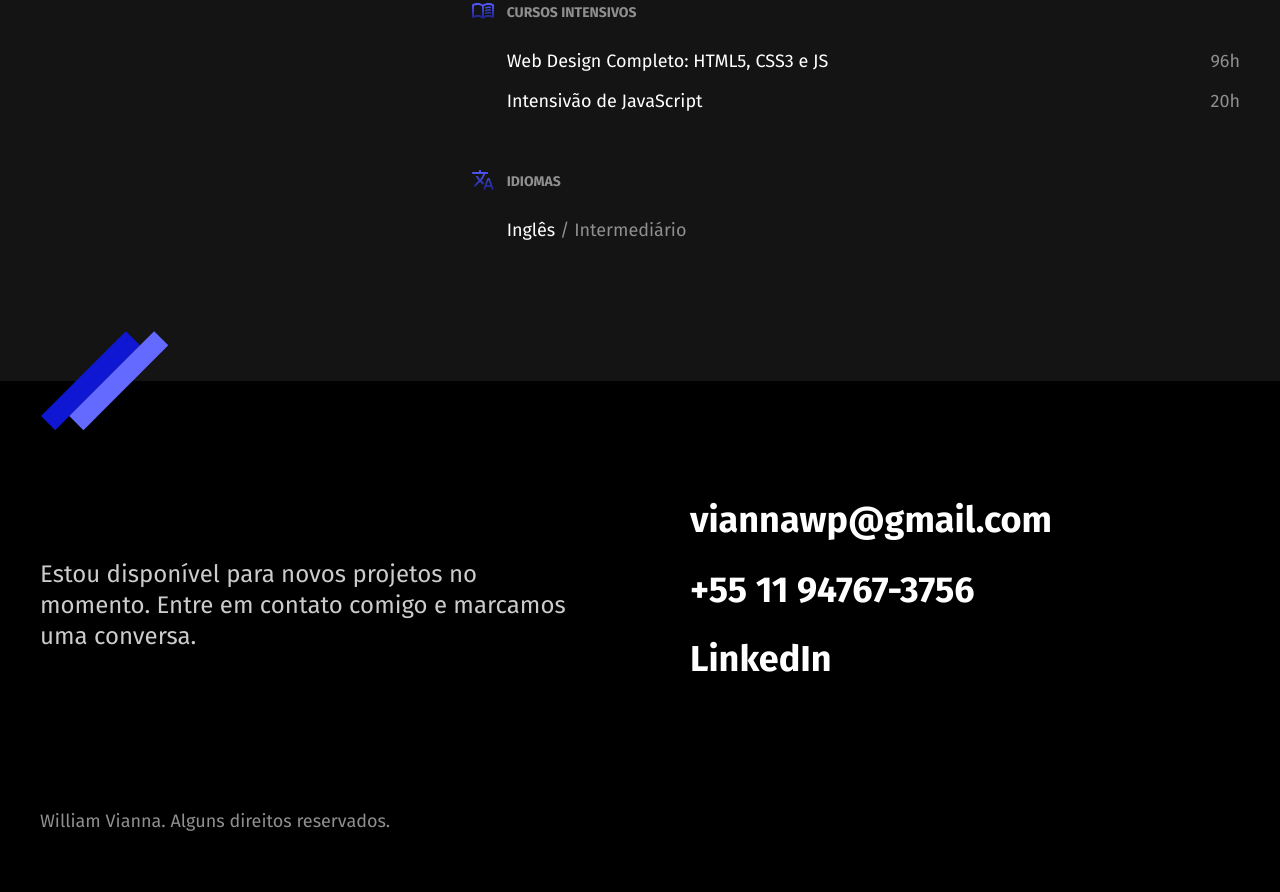
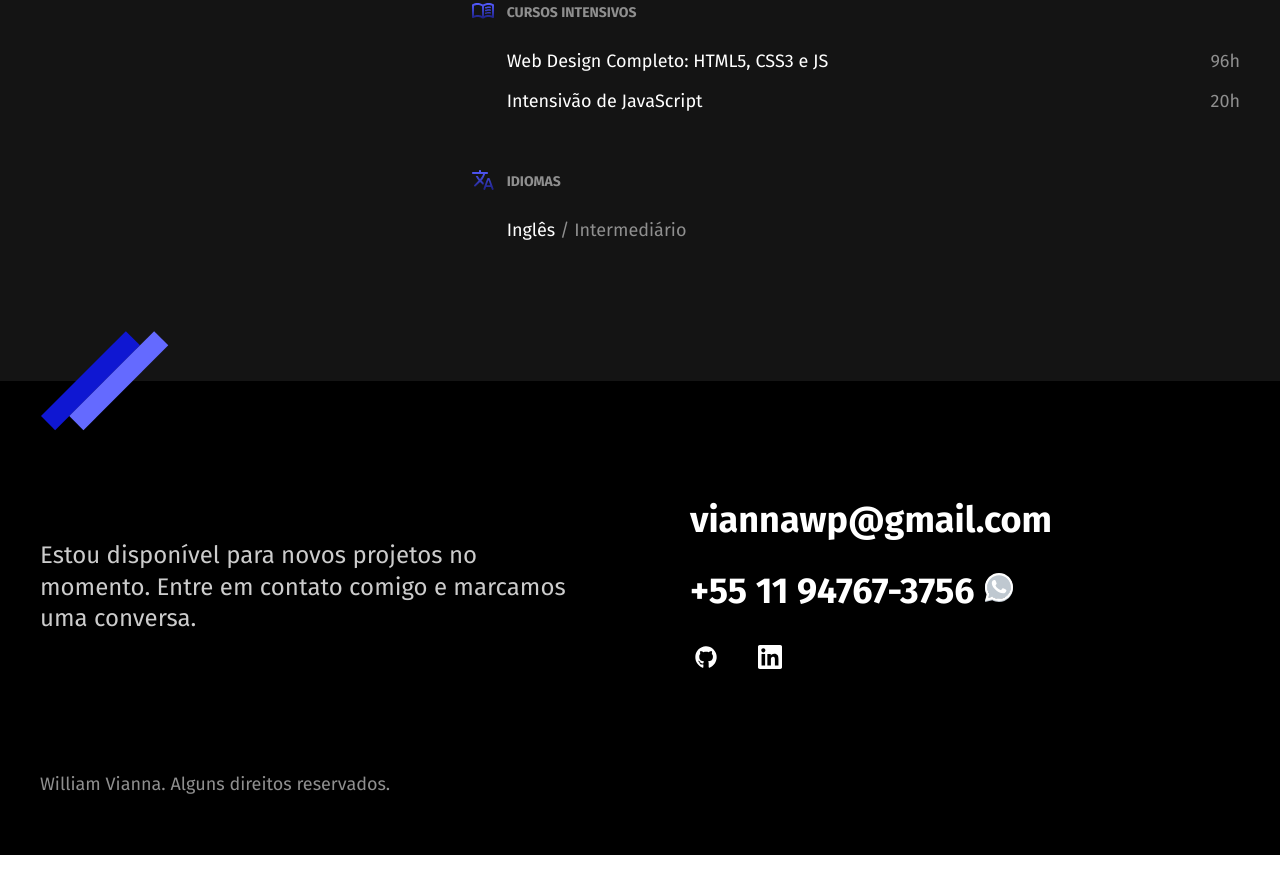
Before and after one commit to williamvianna/williamvianna.github.io, a plain HTML site: page index.html in a window 1280 px wide. Shown: the part 1938-2830 px from the top of the page. After the commit the page ends 2793 px from the top, so only its background shows below. Drawn offline with Linux system fonts and the light colour scheme.

Commit message:
Adicionado redes no footer

```diff
--- a/css/footer.css
+++ b/css/footer.css
@@ -35,6 +35,11 @@
   color: #8f8f8f;
 }
 
+.footer-redes {
+  display: flex;
+  gap: 32px;
+}
+
 .footer-copy {
   grid-column: 1 / -1;
   font-size: 1.125rem;
--- a/index.html
+++ b/index.html
@@ -114,12 +114,28 @@
     <footer class="footer" id="contato">
         <div class="footer-container">
             <p class="footer-texto">Estou disponível para novos projetos no momento. Entre em contato comigo e marcamos uma conversa.</p>
-            <ul class="footer-contato">
-                <li><a href="mailto:viannawp@gmail.com">viannawp@gmail.com</a></li>
-                <li><a href="https://wa.me/5511947673756" target="_blank">+55 11 94767-3756</a></li>
-                <li><a href="https://www.linkedin.com/in/william-vianna" target="_blank">LinkedIn</a>
-                </li>
-            </ul>
+            <div>
+                <ul class="footer-contato">
+                    <li><a href="mailto:viannawp@gmail.com">viannawp@gmail.com</a></li>
+                    <li><a href="https://wa.me/5511947673756" target="_blank">+55 11 94767-3756 <svg width="32" height="32" viewBox="0 0 32 32" fill="none" xmlns="http://www.w3.org/2000/svg">
+                                <path fill-rule="evenodd" clip-rule="evenodd" d="M16 31C23.732 31 30 24.732 30 17C30 9.26801 23.732 3 16 3C8.26801 3 2 9.26801 2 17C2 19.5109 2.661 21.8674 3.81847 23.905L2 31L9.31486 29.3038C11.3014 30.3854 13.5789 31 16 31ZM16 28.8462C22.5425 28.8462 27.8462 23.5425 27.8462 17C27.8462 10.4576 22.5425 5.15385 16 5.15385C9.45755 5.15385 4.15385 10.4576 4.15385 17C4.15385 19.5261 4.9445 21.8675 6.29184 23.7902L5.23077 27.7692L9.27993 26.7569C11.1894 28.0746 13.5046 28.8462 16 28.8462Z" fill="#BFC8D0" />
+                                <path d="M28 16C28 22.6274 22.6274 28 16 28C13.4722 28 11.1269 27.2184 9.19266 25.8837L5.09091 26.9091L6.16576 22.8784C4.80092 20.9307 4 18.5589 4 16C4 9.37258 9.37258 4 16 4C22.6274 4 28 9.37258 28 16Z" fill="url(#paint0_linear_1_29)" />
+                                <path fill-rule="evenodd" clip-rule="evenodd" d="M16 30C23.732 30 30 23.732 30 16C30 8.26801 23.732 2 16 2C8.26801 2 2 8.26801 2 16C2 18.5109 2.661 20.8674 3.81847 22.905L2 30L9.31486 28.3038C11.3014 29.3854 13.5789 30 16 30ZM16 27.8462C22.5425 27.8462 27.8462 22.5425 27.8462 16C27.8462 9.45755 22.5425 4.15385 16 4.15385C9.45755 4.15385 4.15385 9.45755 4.15385 16C4.15385 18.5261 4.9445 20.8675 6.29184 22.7902L5.23077 26.7692L9.27993 25.7569C11.1894 27.0746 13.5046 27.8462 16 27.8462Z" fill="white" />
+                                <path d="M12.5 9.49989C12.1672 8.83131 11.6565 8.8905 11.1407 8.8905C10.2188 8.8905 8.78125 9.99478 8.78125 12.05C8.78125 13.7343 9.52345 15.578 12.0244 18.3361C14.438 20.9979 17.6094 22.3748 20.2422 22.3279C22.875 22.2811 23.4167 20.0154 23.4167 19.2503C23.4167 18.9112 23.2062 18.742 23.0613 18.696C22.1641 18.2654 20.5093 17.4631 20.1328 17.3124C19.7563 17.1617 19.5597 17.3656 19.4375 17.4765C19.0961 17.8018 18.4193 18.7608 18.1875 18.9765C17.9558 19.1922 17.6103 19.083 17.4665 19.0015C16.9374 18.7892 15.5029 18.1511 14.3595 17.0426C12.9453 15.6718 12.8623 15.2001 12.5959 14.7803C12.3828 14.4444 12.5392 14.2384 12.6172 14.1483C12.9219 13.7968 13.3426 13.254 13.5313 12.9843C13.7199 12.7145 13.5702 12.305 13.4803 12.05C13.0938 10.953 12.7663 10.0347 12.5 9.49989Z" fill="white" />
+                                <defs>
+                                    <linearGradient id="paint0_linear_1_29" x1="26.5" y1="7" x2="4" y2="28" gradientUnits="userSpaceOnUse">
+                                        <stop stop-color="#BFC8D0" />
+                                        <stop offset="1" stop-color="#BFC8D0" />
+                                    </linearGradient>
+                                </defs>
+                            </svg>
+                        </a></li>
+                </ul>
+                <div class="footer-redes">
+                    <a href="https://github.com/williamvianna" target="_blank"><img src="./img/github.svg" alt="GitHub"></a>
+                    <a href="https://www.linkedin.com/in/william-vianna" target="_blank"><img src="./img/linkedin.svg" alt="LinkedIn"></a>
+                </div>
+            </div>
             <p class="footer-copy">William Vianna. Alguns direitos reservados.</p>
         </div>
     </footer>
```
Also changed, not shown: css/footer.min.css, css/style.min.css, img/email.svg (added), img/github.svg (added), img/linkedin.svg (added), img/whatsapp.svg (added).
